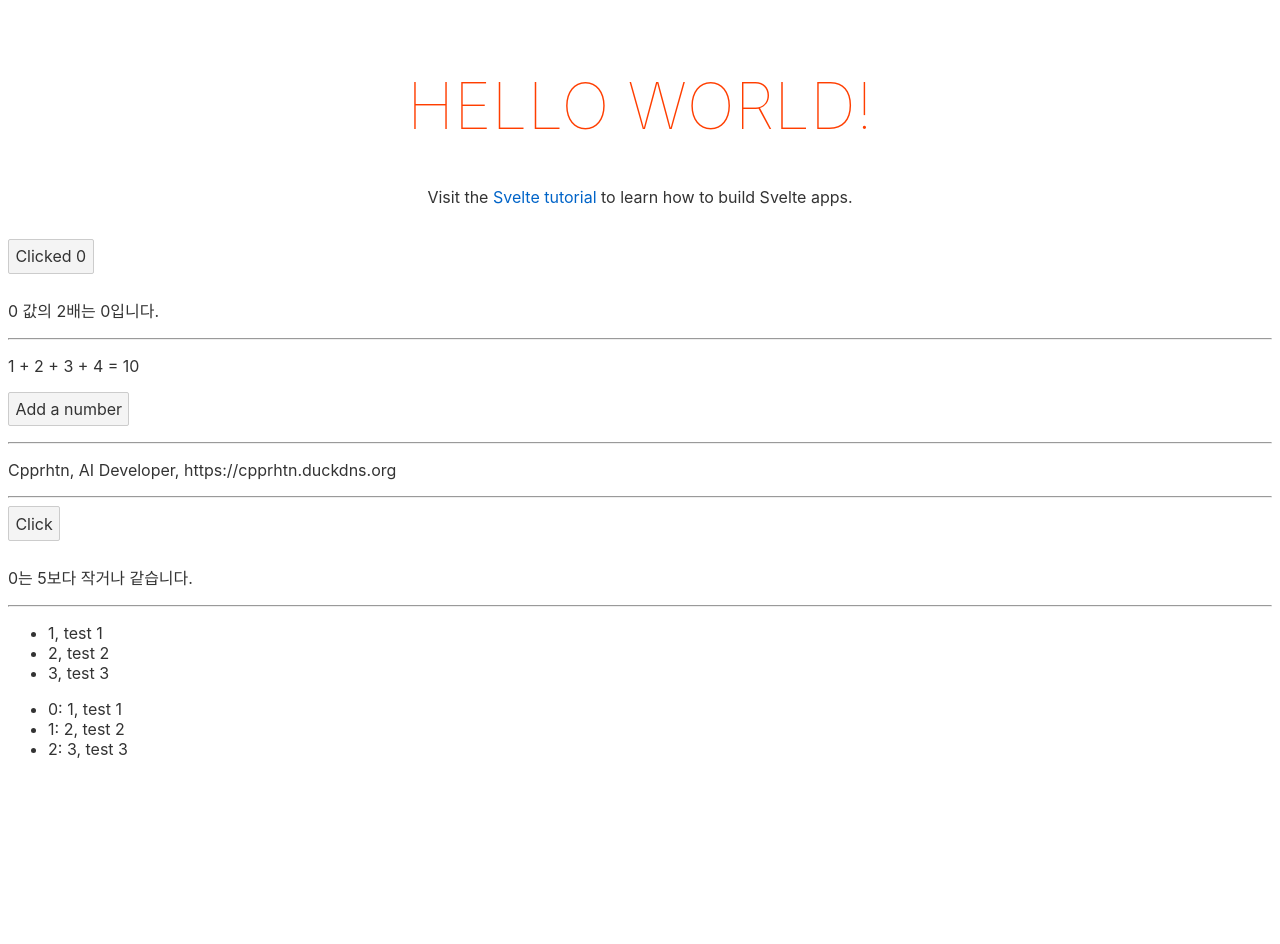
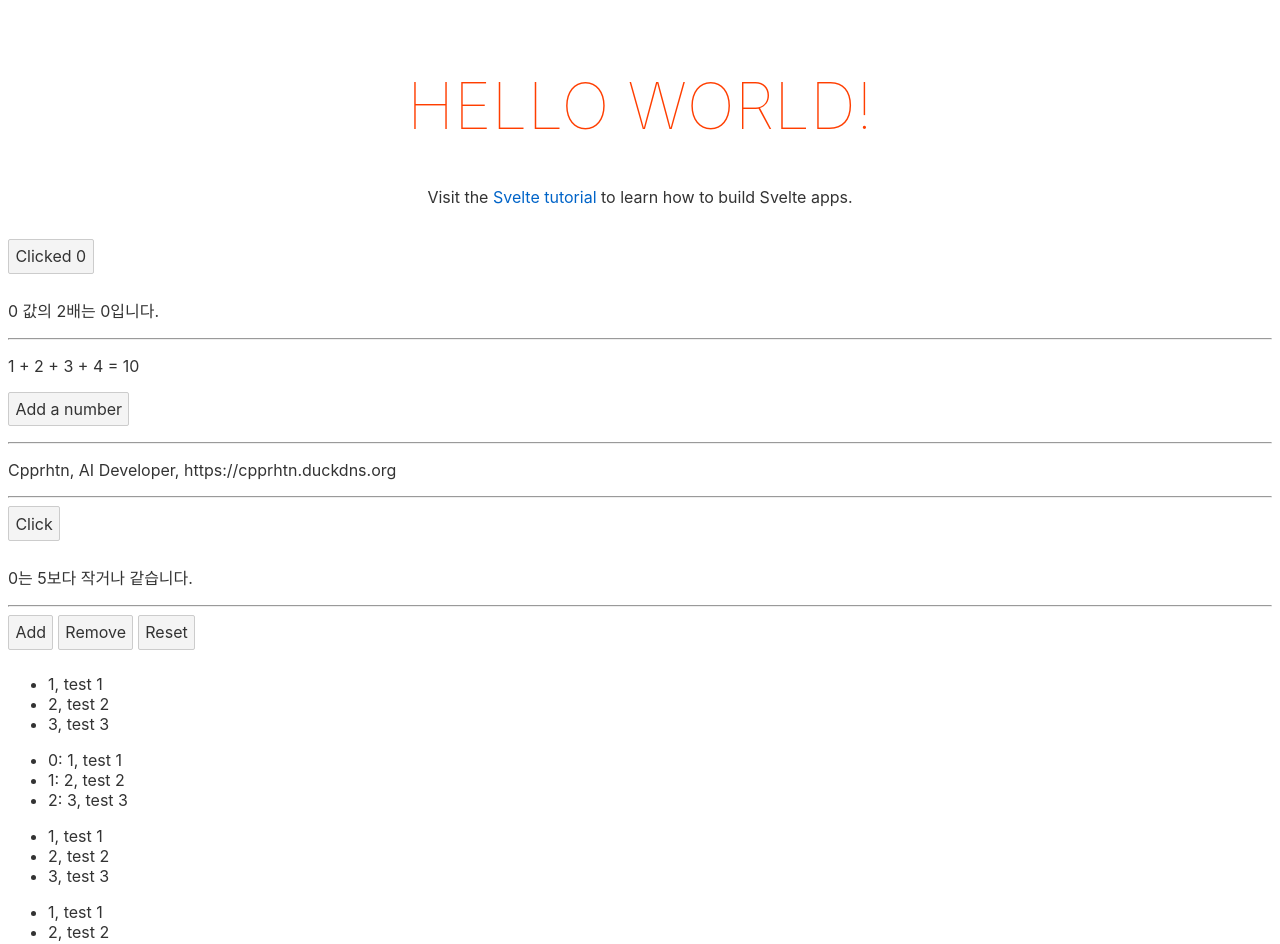
Before and after one commit to cpprhtn/svelte-proj, a Svelte app: page / in a window 1280 px wide. Shown: the top 944 px of the page. Before the commit the page ends 800 px from the top, so only its background shows below. Built offline with nearby package versions, Linux system fonts and the light colour scheme.

Commit message:
add: svelte 반복문 key 지정

```diff
--- a/src/App.svelte
+++ b/src/App.svelte
@@ -54,6 +54,24 @@
 		{ id: 2, text: 'test 2' },
 		{ id: 3, text: 'test 3' },
 	]
+
+	function addItem () {
+		const id = Math.max(...list.map(x => x.id)) + 1;
+		list = [...list, {id, text: `test ${id}`}];
+	}
+
+	function removeItem () {
+		list.shift();
+		list = list;
+	}
+
+	function resetItem () {
+		list = [
+			{ id: 1, text: 'test 1' },
+			{ id: 2, text: 'test 2' },
+			{ id: 3, text: 'test 3' }
+		];
+	}
 	</script>
 
 <main>
@@ -93,14 +111,39 @@
 
 <hr>
 
+<button on:click={addItem}>Add</button>
+<button on:click={removeItem}>Remove</button>
+<button on:click={resetItem}>Reset</button>
+
+<!--ul 1-->
 <ul>
 	{#each list as item}
 	<li>{item.id}, {item.text}</li>
 	{/each}
 </ul>
+
+<!--ul 2-->
 <ul>
 	{#each list as {id, text}, i}
 	<li>{i}: {id}, {text}</li>
+	{/each}
+</ul>
+
+<!--ul 3: 반복문에 Key를 지정하는 방식
+svelte는 item이 제거되면, 나머지 남은 item을 모두 update하므로 비효율적.
+따라서 Key를 지정하여 변경되는 부분을 명시하여 svelte가 좀 더 효율적으로 동작하도록 함.
+
+확인해보니 svelte가 업데이트 되면서 해당 부분은 자동으로 효율적으로 동작하도록 개선완료.
+-->
+<ul>
+	{#each list as {id, text} (id)}
+	<li>{id}, {text}</li>
+	{/each}
+</ul>
+
+<ul>
+	{#each list as item (item.id)}
+	<li>{item.id}, {item.text}</li>
 	{/each}
 </ul>
 
```
